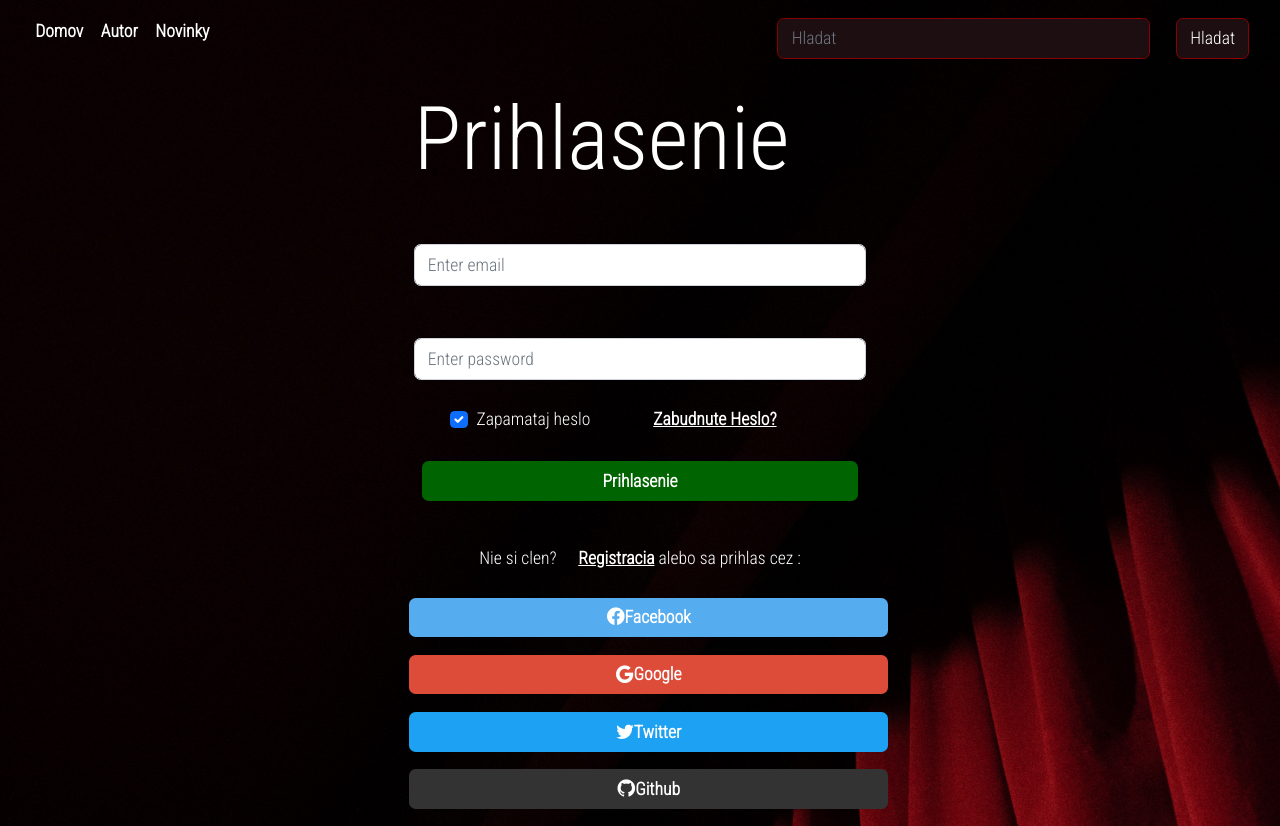
After one commit to ErikUrban28/VAII, a PHP site: page /login.html in a window 1280 px wide. The commit adds this page. Run offline with PHP 8.4, Linux system fonts and the light colour scheme; some libraries are stand-ins or nearby versions.

Commit message:
Add login and register .html , login done

```diff
--- a/about.html
+++ b/about.html
@@ -1,5 +1,5 @@
 <!DOCTYPE html>
-<html lang="en">
+<html lang="sk">
 <head>
     <meta charset="UTF-8">
     <meta name="viewport" content="width=device-width, initial-scale=1">
--- a/index.html
+++ b/index.html
@@ -112,10 +112,11 @@
 
     </div>
 </div>
+a
 <div class="row ">
     <div class="col buttons">
-        <button type="button" class="btn btn-primary registerbtn">Registracia</button>
-        <button type="button" class="btn btn-secondary loginbtn">Prihlasenie</button>
+        <a href="register.html" class="btn btn-primary registerbtn">Registracia</a>
+        <a href="login.html" class="btn btn-secondary loginbtn">Prihlasenie</a>
     </div>
 </div>
 
--- /dev/null
+++ b/login.html
@@ -0,0 +1,114 @@
+<!DOCTYPE html>
+<html lang="en">
+<head>
+    <meta charset="UTF-8">
+    <meta name="viewport" content="width=device-width, initial-scale=1">
+    <link href="https://cdn.jsdelivr.net/npm/bootstrap@5.2.1/dist/css/bootstrap.min.css" rel="stylesheet">
+    <script src="https://cdn.jsdelivr.net/npm/bootstrap@5.2.1/dist/js/bootstrap.bundle.min.js"></script>
+    <link rel="preconnect" href="https://fonts.googleapis.com">
+    <link rel="preconnect" href="https://fonts.gstatic.com" crossorigin>
+    <link href="https://fonts.googleapis.com/css2?family=Roboto+Condensed:wght@300&display=swap" rel="stylesheet">
+    <link rel="stylesheet" href="style.css">
+    <link rel="stylesheet" href="https://cdn.jsdelivr.net/npm/bootstrap-icons@1.9.1/font/bootstrap-icons.css">
+    <title>Watchfest: Prihlasenie</title>
+</head>
+<body>
+<div class="container-fluid ">
+    <div class="row justify-content-sm-between ">
+        <div class="col">
+            <nav class="navbar navbar-expand-sm navbar-dark ">
+                <div class="container ">
+                    <button class="navbar-toggler ms-auto" type="button" data-bs-toggle="collapse"
+                            data-bs-target="#n_bar" aria-controls="navbarNavAltMarkup" aria-label="Toggle navigation">
+                        <span class="navbar-toggler-icon"></span>
+                    </button>
+                    <div class="collapse navbar-collapse " id="n_bar">
+                        <ul class="navbar-nav ">
+                            <li class="nav-item active"><a class="nav-link" href="index.html">Domov</a></li>
+                            <li class="nav-item"><a class="nav-link" href="about.html">Autor</a></li>
+                            <li class="nav-item"><a class="nav-link" href="news.html">Novinky</a></li>
+                        </ul>
+                    </div>
+                </div>
+            </nav>
+        </div>
+        <div class="col-md-6 col-xl-5 ">
+            <form class="d-flex ju">
+                <input class="form-control me-2" type="search" placeholder="Hladat" aria-label="Hladat">
+                <button class="btn btn-outline-success" type="submit">Hladat</button>
+            </form>
+        </div>
+    </div>
+</div>
+<div class="container  d-flex justify-content-center ">
+
+    <div class="row justify-content-center  m-2">
+        <div class="col align-self-center col-sm-9  col-xl-12  flex-wrap">
+            <h1 class="display-1 mb-5">Prihlasenie</h1>
+
+            <form>
+
+                <!-- Email input -->
+                <div class="form-outline mb-4">
+                    <input type="email" id="form2Example1" placeholder="Enter email" class="form-control"/>
+                    <label class="form-label" for="form2Example1"></label>
+
+                </div>
+
+                <!-- Password input -->
+                <div class="form-outline ">
+                    <input type="password" id="form2Example2" placeholder="Enter password" class="form-control"/>
+                    <label class="form-label" for="form2Example2"></label>
+                </div>
+
+                <!-- 2 column grid layout for inline styling -->
+                <div class="row mb-4">
+                    <div class="col d-flex justify-content-center">
+                        <!-- Checkbox -->
+                        <div class="form-check">
+                            <input class="form-check-input" type="checkbox" value="" id="form2Example31" checked/>
+                            <label class="form-check-label" for="form2Example31"> Zapamataj heslo </label>
+                        </div>
+                    </div>
+
+                    <div class="col">
+                        <!-- Simple link -->
+                        <a class="link" href="#">Zabudnute Heslo?</a>
+                    </div>
+                </div>
+
+                <!-- Submit button -->
+                <div class="row m-2 ">
+
+                    <button type="button" class="btn btn-primary btn-block mb-4 sign-in">Prihlasenie </button>
+                </div>
+
+                <!-- Register buttons -->
+                <div class="text-center text-nowrap">
+                    <p>Nie si clen? &emsp;<a class="link" href="#">Registracia</a>
+                        alebo sa prihlas cez :</p>
+
+
+                </div>
+                <div class="row">
+                    <div class="col"></div>
+                <a class="btn btn-primary m-2" style="background-color: #55acee;"
+                   href="#"
+                   role="button"
+                ><i class="bi bi-facebook"></i>Facebook</a>
+
+                <a class="btn btn-primary m-2" style="background-color: #dd4b39;" href="#" role="button"
+                ><i class="bi bi-google"></i>Google</a>
+
+                <a class="btn btn-primary m-2" style="background-color: #1DA1F2;" href="#" role="button"
+                ><i class="bi bi-twitter"></i>Twitter</a>
+                <a class="btn btn-primary m-2" style="background-color: #333333;" href="#"
+                   role="button"
+                ><i class="bi bi-github"></i>Github</a>
+                </div>
+            </form>
+            </div>
+        </div>
+</div>
+</body>
+</html>
--- a/news.html
+++ b/news.html
@@ -1,5 +1,5 @@
 <!DOCTYPE html>
-<html lang="en">
+<html lang="sk">
 <head>
     <meta charset="UTF-8">
     <meta name="viewport" content="width=device-width, initial-scale=1">
--- a/style.css
+++ b/style.css
@@ -100,12 +100,20 @@ body {
 
 .btn.btn-primary:hover, .btn.btn-primary:focus {
     border: .3rem solid darkgreen;
+    background-color: green;
+
 }
 
 .btn.btn-outline-success:hover, .btn.btn-outline-success:focus, .nav-link:hover {
     background-color: brown;
 }
-
+.link {
+    font-weight: bold;
+    color: white;
+}
+.link:hover, .link:focus{
+    color: green;
+}
 .carousel-inner {
     border: 0.1rem solid white;
 
@@ -118,7 +126,9 @@ body {
 .row.personalInfo {
     margin: 2rem;
 }
-
+.sign-in {
+    background-color: darkgreen;
+}
 p {
     margin: 1rem 0 1rem 0;
 }
```
Also changed, not shown: register.html (added, +18 -0 lines).
